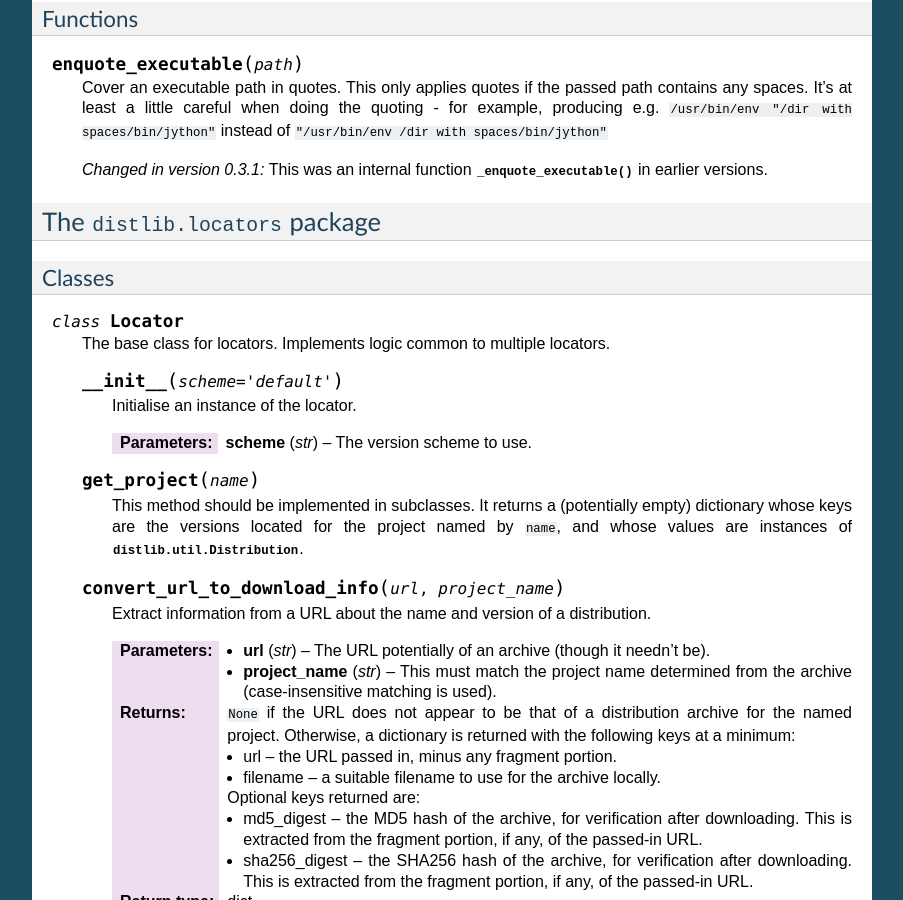
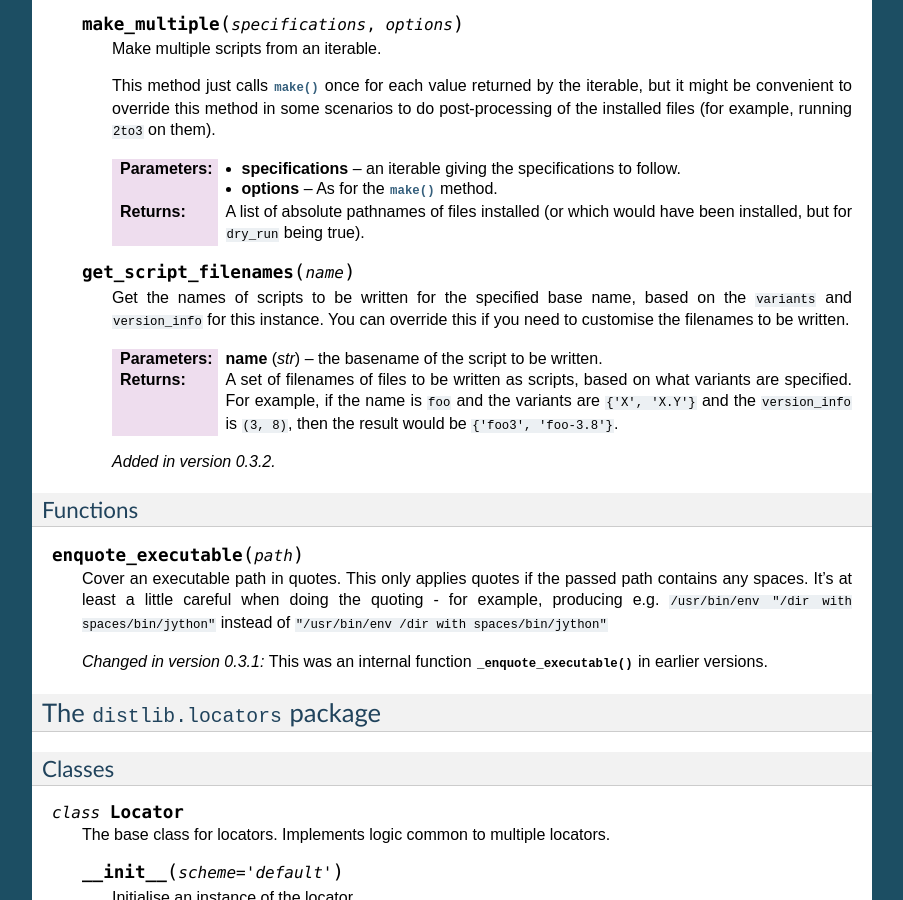
Before and after one commit to pypa/distlib, a Sphinx documentation site: the page built from docs/reference.rst, in a window 1280 px wide and 900 px high, scrolled down 9226 px. Shown: the whole window, without its empty margins (198-1101 px from the left). Built offline with Sphinx 7.4.7, drawn with Linux system fonts in a browser that asks for light colours; formulas are drawn with MathJax 3; some of the changed text lies outside the part shown.

Commit message:
Provide configurability for script filename variants.

```diff
--- a/docs/reference.rst
+++ b/docs/reference.rst
@@ -543,6 +547,23 @@
       first two are used.
 
       .. versionadded:: 0.3.1
+
+   .. attribute:: variant_separator
+
+      A string value placed between the root basename and the version information in a
+      variant-specific filename. This defaults to ``'-'``, which means that a script
+      with root basename ``foo`` and a variant ``X.Y`` will have a base filename of
+      ``foo-3.8`` for target Python version 3.8. If you wanted to write ``foo3.8``
+      instead of ``foo-3.8``, this attribute could be set to ``''``. If you need more
+      control over filename generation, you can subclass :class:`ScriptMaker` and
+      override the :meth:`get_script_filenames` method.
+
+      .. versionadded:: 0.3.2
+
+
+   .. cssclass:: class-members-heading
+
+   Methods
 
    .. method:: __init__(source_directory, target_directory, add_launchers=True, dry_run=False)
 
@@ -635,6 +656,20 @@
       :param options: As for the :meth:`make` method.
       :returns: A list of absolute pathnames of files installed (or which
                 would have been installed, but for ``dry_run`` being true).
+
+   .. method:: get_script_filenames(name)
+
+      Get the names of scripts to be written for the specified base name, based on
+      the ``variants`` and ``version_info`` for this instance. You can override this
+      if you need to customise the filenames to be written.
+
+      :param str name: the basename of the script to be written.
+      :returns: A set of filenames of files to be written as scripts, based on what
+                variants are specified. For example, if the name is ``foo`` and the
+                variants are ``{'X', 'X.Y'}`` and the ``version_info`` is ``(3, 8)``,
+                then the result would be ``{'foo3', 'foo-3.8'}``.
+
+      .. versionadded:: 0.3.2
 
 Functions
 ^^^^^^^^^
```
Also changed, not shown: other parts of docs/reference.rst (+4 -0 lines), CHANGES.rst (+13 -1 lines), 2 other files.
